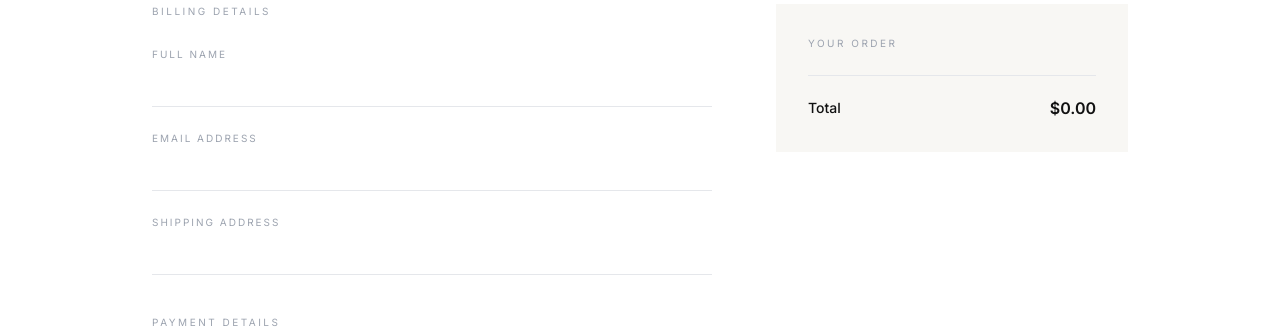
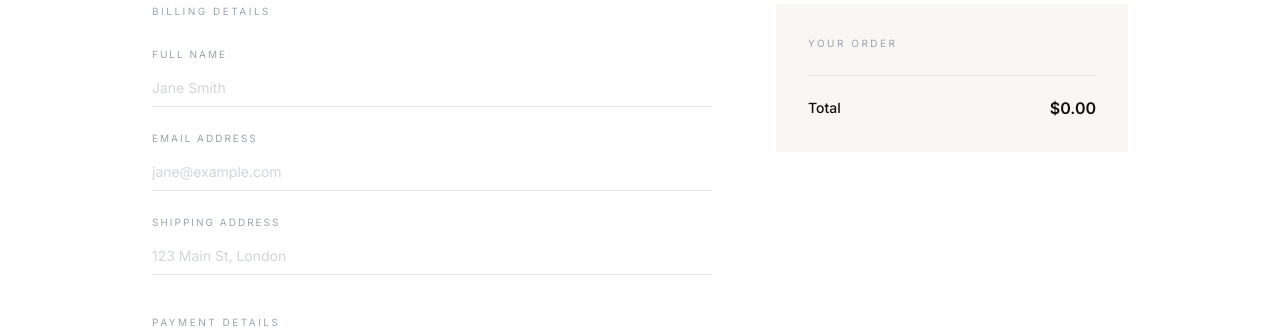
Before and after one commit to FernandoCarrero3/Web-E-Commerce, a React (Vite) app in the folder vertice-studio/: page /checkout in a window 1280 px wide. Shown: the part 264-592 px from the top of the page. Built offline with nearby package versions, Linux system fonts and the light colour scheme; a web font is replaced by a local one.

Commit message:
feat: add checkout form validation with react-hook-form and Zod

```diff
--- a/vertice-studio/package.json
+++ b/vertice-studio/package.json
@@ -22,11 +22,14 @@
     ]
   },
   "dependencies": {
+    "@hookform/resolvers": "^5.4.0",
     "react": "^19.1.1",
     "react-dom": "^19.1.1",
+    "react-hook-form": "^7.78.0",
     "react-hot-toast": "^2.6.0",
     "react-icons": "^5.5.0",
-    "react-router-dom": "^7.9.5"
+    "react-router-dom": "^7.9.5",
+    "zod": "^4.4.3"
   },
   "devDependencies": {
     "@eslint/js": "^9.36.0",
--- a/vertice-studio/src/pages/Checkout.jsx
+++ b/vertice-studio/src/pages/Checkout.jsx
@@ -1,18 +1,52 @@
 import React from 'react'
+import { useForm } from 'react-hook-form'
+import { zodResolver } from '@hookform/resolvers/zod'
+import { z } from 'zod'
 import { useCart } from '../context/useCart'
 import { useNavigate, Link } from 'react-router-dom'
 
-const inputClass =
-  'w-full border-b border-gray-200 focus:border-brand-dark bg-transparent py-2 text-sm outline-none transition-colors placeholder-gray-300'
+const checkoutSchema = z.object({
+  name: z.string().min(2, 'Enter your full name'),
+  email: z.string().email('Enter a valid email address'),
+  address: z.string().min(5, 'Enter a valid shipping address'),
+  card: z
+    .string()
+    .regex(
+      /^\d{4}[\s-]?\d{4}[\s-]?\d{4}[\s-]?\d{4}$/,
+      'Enter a valid 16-digit card number'
+    ),
+  expiry: z.string().regex(/^(0[1-9]|1[0-2])\/\d{2}$/, 'Format must be MM/YY'),
+  cvc: z.string().regex(/^\d{3,4}$/, 'CVC must be 3 or 4 digits'),
+})
+
 const labelClass =
   'block text-[10px] tracking-[0.2em] uppercase text-gray-400 mb-2'
+
+const inputClass = hasError =>
+  `w-full border-b bg-transparent py-2 text-sm outline-none transition-colors placeholder-gray-300 ${
+    hasError
+      ? 'border-red-400 focus:border-red-500'
+      : 'border-gray-200 focus:border-brand-dark'
+  }`
+
+const FieldError = ({ message }) =>
+  message ? (
+    <p className="mt-1.5 text-[11px] text-red-400 tracking-wide">{message}</p>
+  ) : null
 
 const Checkout = () => {
   const { cartItems, cartTotal, clearCart } = useCart()
   const navigate = useNavigate()
 
-  const handleSubmit = event => {
-    event.preventDefault()
+  const {
+    register,
+    handleSubmit,
+    formState: { errors, isSubmitting },
+  } = useForm({
+    resolver: zodResolver(checkoutSchema),
+  })
+
+  const onSubmit = () => {
     clearCart()
     navigate('/order-success')
   }
@@ -32,7 +66,11 @@ const Checkout = () => {
 
       <div className="grid grid-cols-1 lg:grid-cols-5 gap-16">
         {/* Form */}
-        <form onSubmit={handleSubmit} className="lg:col-span-3 space-y-10">
+        <form
+          onSubmit={handleSubmit(onSubmit)}
+          className="lg:col-span-3 space-y-10"
+        >
+          {/* Billing Details */}
           <div>
             <h2 className="text-[10px] tracking-[0.25em] uppercase text-gray-400 mb-7">
               Billing Details
@@ -42,33 +80,47 @@ const Checkout = () => {
                 <label htmlFor="name" className={labelClass}>
                   Full Name
                 </label>
-                <input type="text" id="name" required className={inputClass} />
+                <input
+                  id="name"
+                  type="text"
+                  placeholder="Jane Smith"
+                  {...register('name')}
+                  className={inputClass(errors.name)}
+                />
+                <FieldError message={errors.name?.message} />
               </div>
+
               <div>
                 <label htmlFor="email" className={labelClass}>
                   Email Address
                 </label>
                 <input
+                  id="email"
                   type="email"
-                  id="email"
-                  required
-                  className={inputClass}
+                  placeholder="jane@example.com"
+                  {...register('email')}
+                  className={inputClass(errors.email)}
                 />
+                <FieldError message={errors.email?.message} />
               </div>
+
               <div>
                 <label htmlFor="address" className={labelClass}>
                   Shipping Address
                 </label>
                 <input
+                  id="address"
                   type="text"
-                  id="address"
-                  required
-                  className={inputClass}
+                  placeholder="123 Main St, London"
+                  {...register('address')}
+                  className={inputClass(errors.address)}
                 />
+                <FieldError message={errors.address?.message} />
               </div>
             </div>
           </div>
 
+          {/* Payment Details */}
           <div>
             <h2 className="text-[10px] tracking-[0.25em] uppercase text-gray-400 mb-2">
               Payment Details
@@ -82,37 +134,44 @@ const Checkout = () => {
                   Card Number
                 </label>
                 <input
+                  id="card"
                   type="text"
-                  id="card"
                   placeholder="1234 5678 9012 3456"
-                  required
-                  className={inputClass}
+                  maxLength={19}
+                  {...register('card')}
+                  className={inputClass(errors.card)}
                 />
+                <FieldError message={errors.card?.message} />
               </div>
+
               <div className="grid grid-cols-2 gap-6">
                 <div>
                   <label htmlFor="expiry" className={labelClass}>
                     Expiry (MM/YY)
                   </label>
                   <input
+                    id="expiry"
                     type="text"
-                    id="expiry"
                     placeholder="12/26"
-                    required
-                    className={inputClass}
+                    maxLength={5}
+                    {...register('expiry')}
+                    className={inputClass(errors.expiry)}
                   />
+                  <FieldError message={errors.expiry?.message} />
                 </div>
                 <div>
                   <label htmlFor="cvc" className={labelClass}>
                     CVC
                   </label>
                   <input
+                    id="cvc"
                     type="text"
-                    id="cvc"
                     placeholder="123"
-                    required
-                    className={inputClass}
+                    maxLength={4}
+                    {...register('cvc')}
+                    className={inputClass(errors.cvc)}
                   />
+                  <FieldError message={errors.cvc?.message} />
                 </div>
               </div>
             </div>
@@ -120,7 +179,8 @@ const Checkout = () => {
 
           <button
             type="submit"
-            className="w-full bg-brand-dark text-white py-4 text-[11px] tracking-[0.25em] uppercase hover:opacity-80 transition-opacity"
+            disabled={isSubmitting}
+            className="w-full bg-brand-dark text-white py-4 text-[11px] tracking-[0.25em] uppercase hover:opacity-80 transition-opacity disabled:opacity-50"
           >
             Confirm and Pay &mdash; ${cartTotal.toFixed(2)}
           </button>
```
Also changed, not shown: 1 other file (tests, documents, lock files or other folders).
